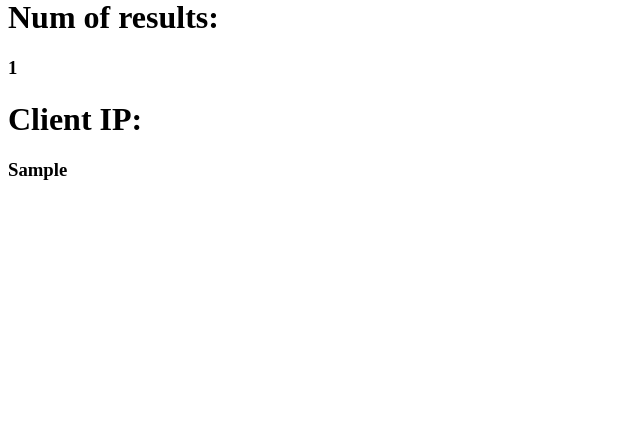
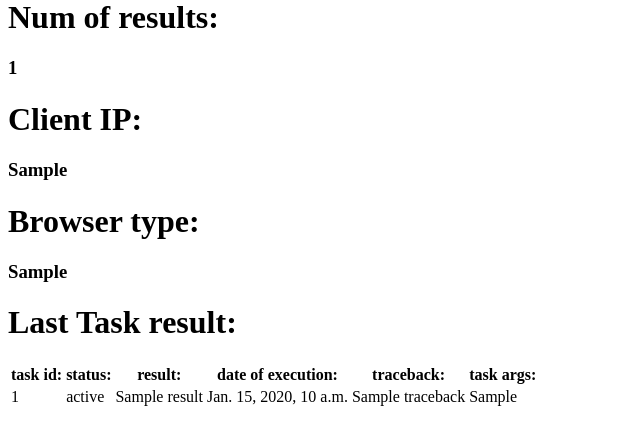
Before and after one commit to DaxxPL/google_scraper, a Django app: template templates/queries/query_detail.html in a window 1280 px wide. Shown: the part 215-660 px from the top of the page, without its empty margins (0-640 px from the left). Run offline with Django 3.2, Linux system fonts and the light colour scheme; tables that the repository leaves empty hold one stand-in row (values such as "Sample post"); the template is opened without the code that fills it: values that come from a table or form of the project are taken from there, most other values are stand-ins (such as "Sample title", 1, 10 or a date in 2020); parts of the project's set-up code (start-up, migrations or seed data) failed here and were passed over.

Commit message:
last task result

```diff
--- a/docker-compose.yml
+++ b/docker-compose.yml
@@ -29,7 +29,7 @@ services:
       - DJANGO_SECRET_KEY=h8z#!iqe5976#l%)xk_f#$r37+hg!*oz-!t2ipk!(#nzx45*z
   worker:
     build: .
-    command: celery -A google_scraper worker -l info
+    command: python manage.py celery
     volumes:
       - .:/gog
     depends_on:
--- a/queries/models.py
+++ b/queries/models.py
@@ -6,6 +6,7 @@ class Query(models.Model):
     popular_words = models.TextField(null=False)
     num_results = models.BigIntegerField(null=False)
     client_ip = models.TextField()
+    browser = models.TextField()
 
     def get_absolute_url(self):
         return f"/search/{self.text}"
--- a/queries/views.py
+++ b/queries/views.py
@@ -20,7 +20,9 @@ class SearchView(views.View):
                 return render(request, 'queries/query_progress.html', {'object': item})
         try:
             item = Query.objects.get(pk=pk)
-            return render(request, 'queries/query_detail.html', {'object': item})
+            task_result = TaskResult.objects.filter(task_args__startswith=f"('{pk}'").order_by('-date_done')[0]
+
+            return render(request, 'queries/query_detail.html', {'object': item, 'task_result': task_result})
         except ObjectDoesNotExist:
             try:
                 task_result = TaskResult.objects.filter(task_args__startswith=f"('{pk}'").order_by('-date_done')[0]
--- a/templates/queries/query_detail.html
+++ b/templates/queries/query_detail.html
@@ -4,7 +4,7 @@
         <th>Position</th>
         <th>Link</th>
     </tr>
-    {% for item in object.link_set.all reversed %}
+    {% for item in object.link_set.all %}
     <tr>
         <td>{{ item.position }}</td>
         <td>{{ item.link }}</td>
@@ -21,3 +21,29 @@
 
 <h1>Client IP:</h1>
 <h3>{{ object.client_ip }}</h3>
+
+<h1>Browser type:</h1>
+<h3>{{ object.browser }}</h3>
+
+<h1>Last Task result:</h1>
+<table>
+    <tr>
+        <th>task id:</th>
+        <th>status:</th>
+        <th>result:</th>
+        <th>date of execution:</th>
+        <th>traceback:</th>
+        <th>task args:</th>
+    </tr>
+    <tr>
+        <td>{{ task_result.task_id }}</td>
+        <td>{{ task_result.status }}</td>
+        <td>{{ task_result.result }}</td>
+        <td>{{ task_result.date_done }}</td>
+        <td>{{ task_result.traceback }}</td>
+        <td>{{ task_result.task_args }}</td>
+
+    </tr>
+
+
+</table>
```
Also changed, not shown: queries/management/commands/celery.py (added, +20 -0 lines), queries/tasks.py (+12 -9 lines), queries/migrations/0003_query_browser.py (added).
